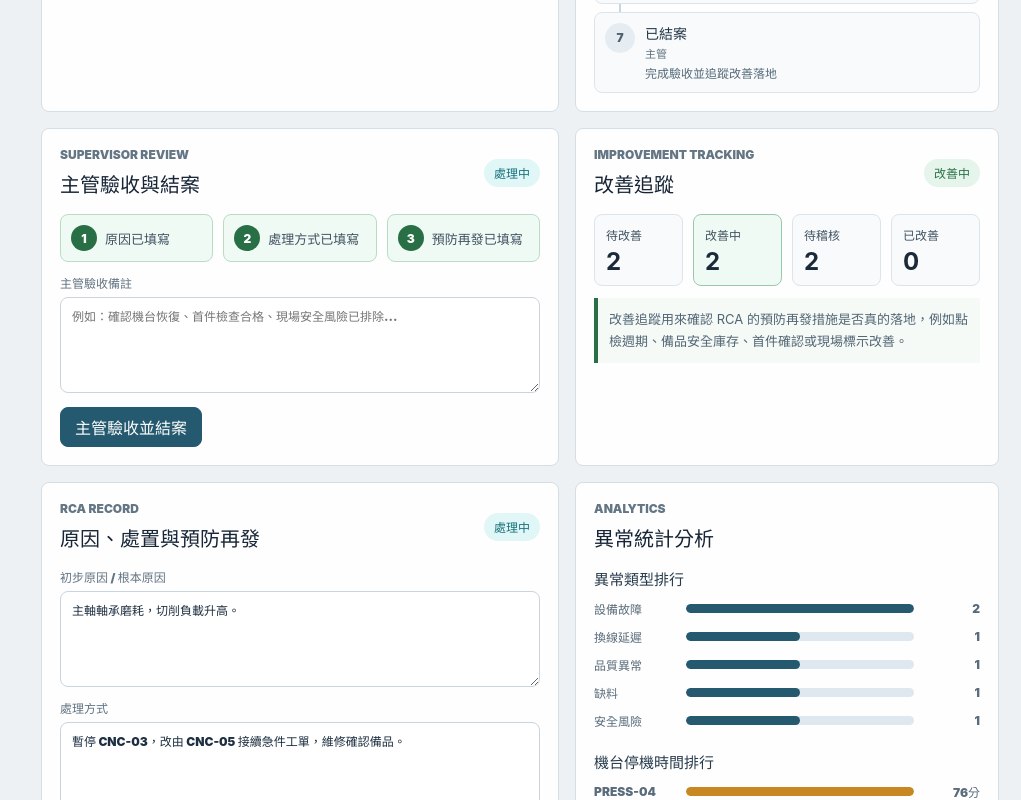
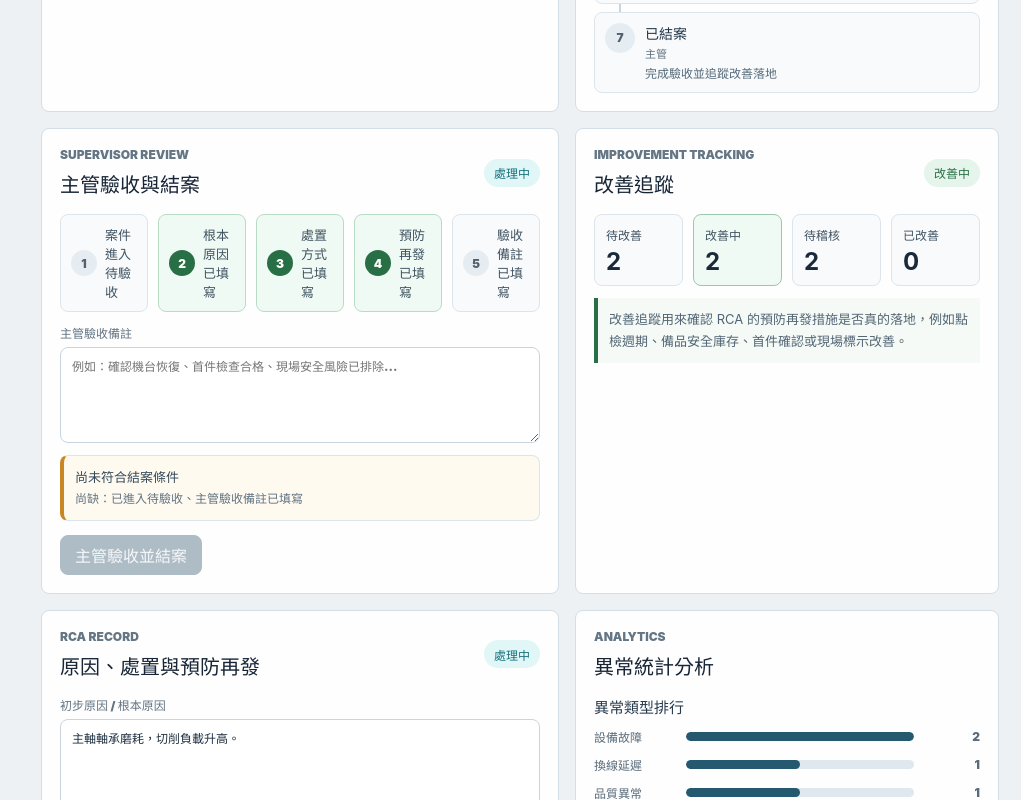
Before and after one commit to seanlu0503/factory-incident-dispatch-system, a React (Vite) app: page / in a window 1280 px wide. Shown: the part 2180-2980 px from the top of the page, without its empty margins (259-1280 px from the left). Built offline with nearby package versions, Linux system fonts and the light colour scheme.

Commit message:
Add guided incident closure workflow

```diff
--- a/src/App.jsx
+++ b/src/App.jsx
@@ -1,7 +1,7 @@
 import { useEffect, useMemo, useState } from "react";
 
 const statusFlow = ["待確認", "已派工", "處理中", "待料", "已排除", "待驗收", "已結案"];
-const STORAGE_KEY = "factory-incident-dispatch-system:v3";
+const STORAGE_KEY = "factory-incident-dispatch-system:v4";
 
 const severityMeta = {
   一般: { tone: "slate", score: 1, slaMinutes: 480 },
@@ -261,6 +261,7 @@ function ensureHistory(incident) {
   const normalized = {
     reviewNote: "",
     improvementStatus: "待改善",
+    closure: null,
     ...incident,
   };
 
@@ -293,6 +294,16 @@ function ensureHistory(incident) {
         : []),
     ],
   };
+}
+
+function getClosureChecks(incident) {
+  return [
+    { label: "已進入待驗收", complete: incident.status === "待驗收" || incident.status === "已結案" },
+    { label: "根本原因已填寫", complete: Boolean(incident.cause?.trim()) },
+    { label: "處置方式已填寫", complete: Boolean(incident.action?.trim()) },
+    { label: "預防再發已填寫", complete: Boolean(incident.prevention?.trim()) },
+    { label: "主管驗收備註已填寫", complete: Boolean(incident.reviewNote?.trim()) },
+  ];
 }
 
 function loadIncidents() {
@@ -435,12 +446,23 @@ export function App() {
   }
 
   function closeIncident() {
+    const checks = getClosureChecks(selected);
+    if (checks.some((check) => !check.complete)) return;
+
     setIncidents((current) =>
       current.map((item) => {
         if (item.id !== selected.id) return item;
-        const note = item.reviewNote || "主管驗收完成，確認異常已排除並完成結案。";
+        const closedAt = nowLabel();
+        const note = item.reviewNote;
         return appendHistory(
-          { ...item, status: "已結案", reviewNote: note },
+          {
+            ...item,
+            status: "已結案",
+            closure: {
+              result: "驗收通過，異常已排除",
+              closedAt,
+            },
+          },
           createHistory({
             action: "主管驗收結案",
             actor: "主管",
@@ -531,6 +553,9 @@ export function App() {
   const maxType = Math.max(...typeStats.map((item) => item.value), 1);
   const maxMachine = Math.max(...machineStats.map((item) => item.value), 1);
   const selectedSla = getSlaInfo(selected);
+  const closureChecks = getClosureChecks(selected);
+  const canClose = closureChecks.every((check) => check.complete) && selected.status !== "已結案";
+  const remainingChecks = closureChecks.filter((check) => !check.complete);
 
   return (
     <main className="app-shell">
@@ -853,17 +878,25 @@ export function App() {
               <Pill tone={statusTone[selected.status]}>{selected.status}</Pill>
             </div>
             <div className="review-checklist">
-              <div className={selected.cause ? "done" : ""}>
+              <div className={closureChecks[0].complete ? "done" : ""}>
                 <span>1</span>
-                <strong>原因已填寫</strong>
+                <strong>案件進入待驗收</strong>
               </div>
-              <div className={selected.action ? "done" : ""}>
+              <div className={closureChecks[1].complete ? "done" : ""}>
                 <span>2</span>
-                <strong>處理方式已填寫</strong>
+                <strong>根本原因已填寫</strong>
               </div>
-              <div className={selected.prevention ? "done" : ""}>
+              <div className={closureChecks[2].complete ? "done" : ""}>
                 <span>3</span>
+                <strong>處置方式已填寫</strong>
+              </div>
+              <div className={closureChecks[3].complete ? "done" : ""}>
+                <span>4</span>
                 <strong>預防再發已填寫</strong>
+              </div>
+              <div className={closureChecks[4].complete ? "done" : ""}>
+                <span>5</span>
+                <strong>驗收備註已填寫</strong>
               </div>
             </div>
             <label className="full-field">
@@ -874,9 +907,26 @@ export function App() {
                 placeholder="例如：確認機台恢復、首件檢查合格、現場安全風險已排除..."
               />
             </label>
-            <button type="button" className="primary-button" onClick={closeIncident}>
-              主管驗收並結案
-            </button>
+            {selected.status === "已結案" ? (
+              <div className="closure-status complete">
+                <strong>{selected.closure?.result ?? "驗收通過，異常已排除"}</strong>
+                <span>結案時間：{selected.closure?.closedAt ?? "已完成記錄"}。改善追蹤會持續保留，確認預防措施是否落地。</span>
+              </div>
+            ) : (
+              <>
+                <div className={`closure-status ${canClose ? "ready" : "pending"}`}>
+                  <strong>{canClose ? "結案條件已完成" : "尚未符合結案條件"}</strong>
+                  <span>
+                    {canClose
+                      ? "主管確認後可將本案結案，並保留改善追蹤紀錄。"
+                      : `尚缺：${remainingChecks.map((check) => check.label).join("、")}`}
+                  </span>
+                </div>
+                <button type="button" className="primary-button" onClick={closeIncident} disabled={!canClose}>
+                  主管驗收並結案
+                </button>
+              </>
+            )}
           </section>
 
           <section className="panel" id="improvement">
--- a/src/styles.css
+++ b/src/styles.css
@@ -373,6 +373,13 @@ textarea {
   margin-top: 14px;
 }
 
+.primary-button:disabled {
+  cursor: not-allowed;
+  border-color: #aebcc6;
+  background: #aebcc6;
+  color: #f6f8fa;
+}
+
 .incident-summary {
   display: grid;
   grid-template-columns: repeat(4, minmax(0, 1fr));
@@ -730,7 +737,7 @@ textarea {
 
 .review-checklist {
   display: grid;
-  grid-template-columns: repeat(3, minmax(0, 1fr));
+  grid-template-columns: repeat(5, minmax(0, 1fr));
   gap: 10px;
 }
 
@@ -772,6 +779,44 @@ textarea {
 .review-checklist .done span {
   background: #286f45;
   color: #ffffff;
+}
+
+.closure-status {
+  display: grid;
+  gap: 4px;
+  margin-top: 12px;
+  border: 1px solid #dce5eb;
+  border-left: 4px solid #9aadb9;
+  border-radius: 8px;
+  background: #f8fafb;
+  padding: 11px;
+}
+
+.closure-status strong {
+  color: #33495a;
+  font-size: 13px;
+}
+
+.closure-status span {
+  color: #607382;
+  font-size: 12px;
+  line-height: 1.55;
+}
+
+.closure-status.ready,
+.closure-status.complete {
+  border-color: #b8ddc5;
+  border-left-color: #286f45;
+  background: #f0faf4;
+}
+
+.closure-status.complete strong {
+  color: #286f45;
+}
+
+.closure-status.pending {
+  border-left-color: #c98724;
+  background: #fffaf0;
 }
 
 .improvement-board {
@@ -905,7 +950,8 @@ textarea {
   }
 
   .sla-rule-grid,
-  .improvement-board {
+  .improvement-board,
+  .review-checklist {
     grid-template-columns: repeat(2, minmax(0, 1fr));
   }
 }
```
